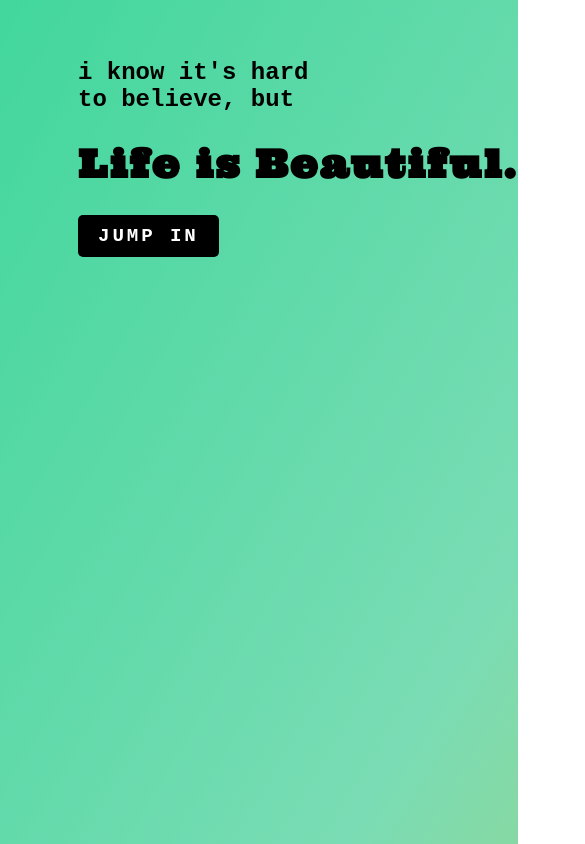
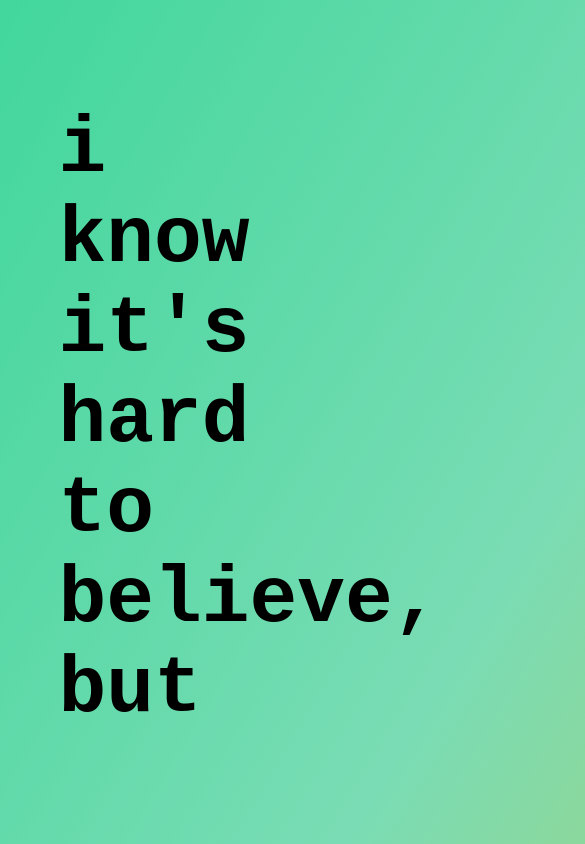
Before and after one commit to g2creative/Life-is-Beautiful, a plain HTML site: page index.html in a window 390 px wide. Shown: the top 844 px of the page, 585 px wide, since content can reach past the window. Drawn offline with Linux system fonts and the light colour scheme.

Commit message:
CSS updates to improve responsiveness

```diff
--- a/styles.css
+++ b/styles.css
@@ -7,20 +7,16 @@
     }
 }
 
-@keyframes typewriter-effect {
-    from { width: 0; }
-}
-
-@keyframes typing-cursor {
-    50% { border-color: transparent; }
-}
-
 body {
+    display: flex;
+    flex-direction: column;
+    justify-content: left;
+    align-items: left;
     height: 100vh;
     margin: 0;
     padding-top: 10vw;
-    padding-left: 20vw;
-    padding-right: 20vw;
+    padding-left: 15vw;
+    padding-right: 15vw;
 
     background: linear-gradient(121deg, #8ed1fc, #7adcb4, #00d082, #7adcb4, #fcb900, #ff6900, #fcb900);
     background-size: 1200% 1200%;
@@ -35,27 +31,17 @@ body {
     50%{background-position:100% 50%}
     100%{background-position:0% 50%}
 }
-@keyframes AnimationName {
-    0%{background-position:0% 50%}
-    50%{background-position:100% 50%}
-    100%{background-position:0% 50%}
-}
-@keyframes AnimationName {
-    0%{background-position:0% 50%}
-    50%{background-position:100% 50%}
-    100%{background-position:0% 50%}
-}
 
 h1 {
     font-family: 'Ultra', serif;
-    font-size: clamp(2rem, 10vw, 5rem);
+    font-size: calc(3rem + 3vw);
     letter-spacing: 0.05em;
-    width: fit-content;
-    white-space: nowrap;
-    overflow: hidden;
+    white-space: wrap;
+    margin-bottom: 20px;
 }
 
 h2 {
+    font-size: calc(1rem + 1.5vw);
     font-family: 'Courier New', Courier, monospace;
 }
 
@@ -63,7 +49,7 @@ h2 {
     font-size: 30px;
     font-family: 'Courier New', Courier, monospace;
     color: white;
-    margin-top: 100px;
+    margin-top: 50px;
     text-align: left;
 }
 
@@ -79,9 +65,21 @@ h2 {
     border: none;
     border-radius: 5px;
     transition: background-color 0.3s;
+    max-width: 400px;
+    align-items: left;
 }
 
 #cheermeupButton:hover {
     color: black;
     background-color: #fcb900;
 }
+
+@media (max-width: 400px) {
+    h1 {
+      font-size: calc(8rem + 6vw); /* adjust as needed */
+    }
+
+    h2 {
+      font-size: calc(4rem + 4vw); /* adjust as needed */
+    }
+  }
```
Also changed, not shown: 1 other file.
